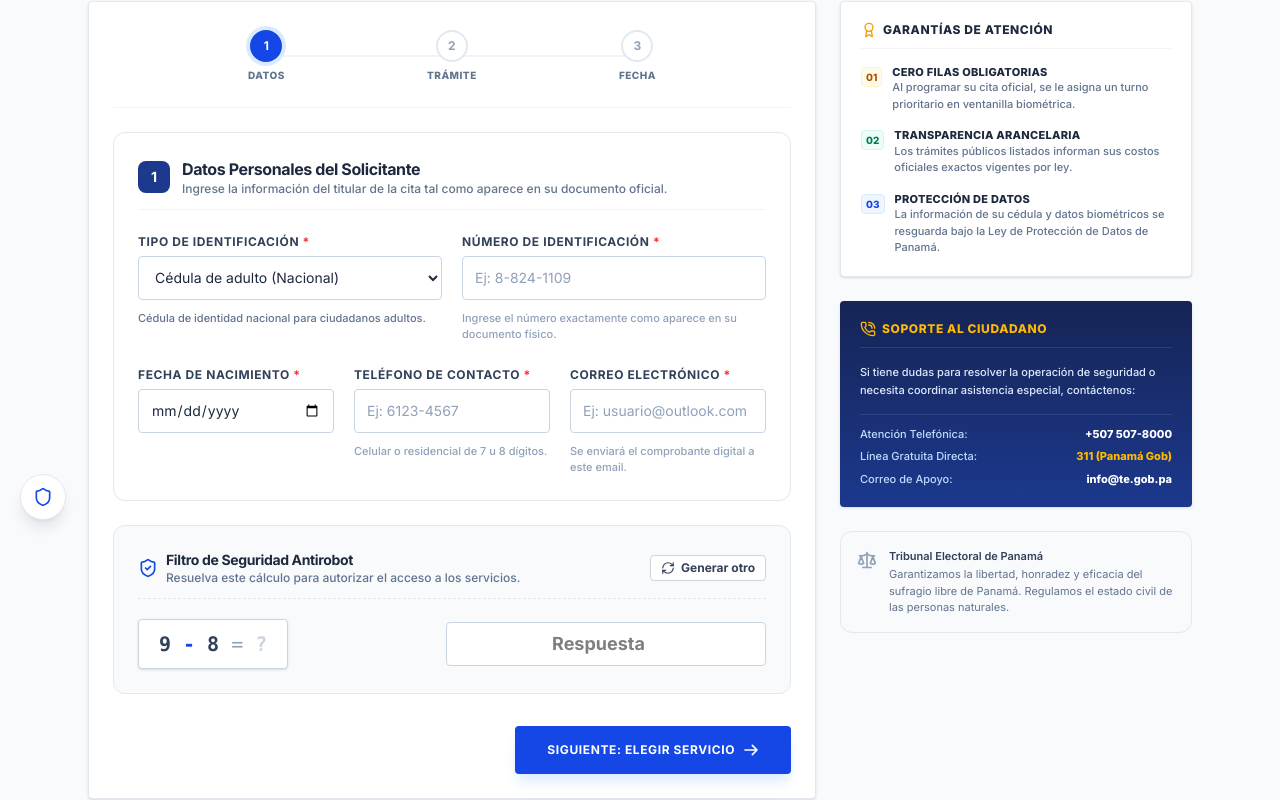
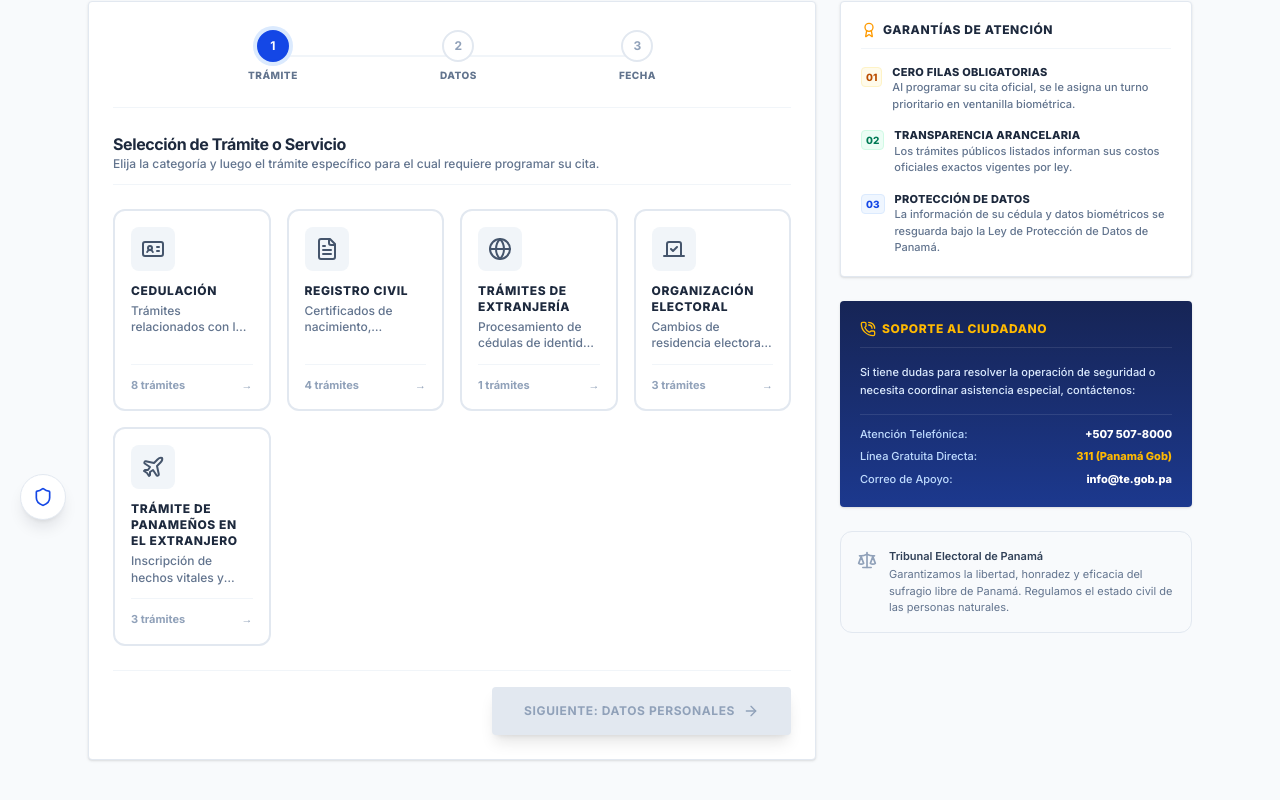
Before and after one commit to oavv03/CitasTE, a React (Vite) app: page / in a window 1280 px wide. Shown: the part 260-1060 px from the top of the page. Built offline with nearby package versions, Linux system fonts and the light colour scheme.

Commit message:
feat: reorder appointment steps
Swap the appointment flow to prioritize service selection before collecting personal information. Update component navigation and step handling accordingly.

```diff
--- a/src/App.tsx
+++ b/src/App.tsx
@@ -98,16 +98,16 @@ export default function App() {
     }
   };
 
-  // Step 1 Completed (Personal Details + Math Captcha)
-  const handleStep1Success = (data: DatosPersonales) => {
-    setDatosPersonales(data);
+  // Step 1 Completed (Service Selection) - Now service is chosen first
+  const handleStep2Success = (categoria: ServicioCategoriaId, subServicioId: string) => {
+    setSelectedCategoria(categoria);
+    setSelectedSubServicioId(subServicioId);
     setCurrentStep(2);
   };
 
-  // Step 2 Completed (Service Selection)
-  const handleStep2Success = (categoria: ServicioCategoriaId, subServicioId: string) => {
-    setSelectedCategoria(categoria);
-    setSelectedSubServicioId(subServicioId);
+  // Step 2 Completed (Personal Details + Math Captcha) - Form details are filled second
+  const handleStep1Success = (data: DatosPersonales) => {
+    setDatosPersonales(data);
     setCurrentStep(3);
   };
 
@@ -257,6 +257,10 @@ export default function App() {
   // Skip step-by-step helper
   const handleNextStepBypass = () => {
     if (currentStep === 1) {
+      setSelectedCategoria('cedulacion');
+      setSelectedSubServicioId('ced_primera_vez');
+      setCurrentStep(2);
+    } else if (currentStep === 2) {
       setDatosPersonales({
         tipoIdentificacion: 'Cedula',
         identificacion: '8-945-904',
@@ -264,10 +268,6 @@ export default function App() {
         telefono: '6612-3456',
         correo: 'oscargave3003@gmail.com'
       });
-      setCurrentStep(2);
-    } else if (currentStep === 2) {
-      setSelectedCategoria('cedulacion');
-      setSelectedSubServicioId('ced_primera_vez');
       setCurrentStep(3);
     } else if (currentStep === 3) {
       handleStep3Success('anc_main', '2026-05-30', '10:00 AM');
@@ -399,12 +399,12 @@ export default function App() {
                       type="button"
                       onClick={() => setCurrentStep(1)}
                       className="flex flex-col items-center gap-1.5 relative z-10 cursor-pointer group focus:outline-none focus:ring-2 focus:ring-blue-500/50 rounded-lg p-1"
-                      title="Ir al Paso 1: Datos Personales"
+                      title="Ir al Paso 1: Selección de Trámite"
                     >
                       <div className={`w-8 h-8 rounded-full border-2 flex items-center justify-center text-xs font-bold transition-all duration-300 group-hover:scale-110 ${getStepIndicatorStyle(1)}`}>
                         {currentStep > 1 ? '✓' : '1'}
                       </div>
-                      <span className="text-[10px] font-extrabold text-slate-500 uppercase tracking-wider group-hover:text-blue-700 transition-colors">Datos</span>
+                      <span className="text-[10px] font-extrabold text-slate-500 uppercase tracking-wider group-hover:text-blue-700 transition-colors">Trámite</span>
                     </button>
 
                     {/* Step 2 badge */}
@@ -412,12 +412,12 @@ export default function App() {
                       type="button"
                       onClick={() => setCurrentStep(2)}
                       className="flex flex-col items-center gap-1.5 relative z-10 cursor-pointer group focus:outline-none focus:ring-2 focus:ring-blue-500/50 rounded-lg p-1"
-                      title="Ir al Paso 2: Selección de Trámite"
+                      title="Ir al Paso 2: Datos Personales"
                     >
                       <div className={`w-8 h-8 rounded-full border-2 flex items-center justify-center text-xs font-bold transition-all duration-300 group-hover:scale-110 ${getStepIndicatorStyle(2)}`}>
                         {currentStep > 2 ? '✓' : '2'}
                       </div>
-                      <span className="text-[10px] font-extrabold text-slate-500 uppercase tracking-wider group-hover:text-blue-700 transition-colors">Trámite</span>
+                      <span className="text-[10px] font-extrabold text-slate-500 uppercase tracking-wider group-hover:text-blue-700 transition-colors">Datos</span>
                     </button>
 
                     {/* Step 3 badge */}
@@ -447,18 +447,18 @@ export default function App() {
                   transition={{ duration: 0.2 }}
                 >
                   {currentStep === 1 && (
-                    <FormularioDatos
-                      initialData={datosPersonales || undefined}
-                      onSuccess={handleStep1Success}
+                    <SeleccionServicio
+                      selectedCategoria={selectedCategoria}
+                      selectedSubServicioId={selectedSubServicioId}
+                      onSelect={handleStep2Success}
                     />
                   )}
 
                   {currentStep === 2 && (
-                    <SeleccionServicio
-                      selectedCategoria={selectedCategoria}
-                      selectedSubServicioId={selectedSubServicioId}
+                    <FormularioDatos
+                      initialData={datosPersonales || undefined}
+                      onSuccess={handleStep1Success}
                       onBack={() => setCurrentStep(1)}
-                      onSelect={handleStep2Success}
                     />
                   )}
 
--- a/src/components/FormularioDatos.tsx
+++ b/src/components/FormularioDatos.tsx
@@ -5,9 +5,10 @@ import { ShieldCheck, RefreshCw, AlertCircle, Sparkles, Check } from 'lucide-rea
 interface FormularioDatosProps {
   initialData?: DatosPersonales;
   onSuccess: (data: DatosPersonales) => void;
+  onBack?: () => void;
 }
 
-export default function FormularioDatos({ initialData, onSuccess }: FormularioDatosProps) {
+export default function FormularioDatos({ initialData, onSuccess, onBack }: FormularioDatosProps) {
   const [tipoIdentificacion, setTipoIdentificacion] = useState<TipoIdentificacion>(
     initialData?.tipoIdentificacion || 'Cedula'
   );
@@ -191,7 +192,7 @@ export default function FormularioDatos({ initialData, onSuccess }: FormularioDa
       <div className="bg-white border border-slate-200 rounded-xl p-5 md:p-6 space-y-6">
         <div className="flex items-center gap-3 border-b border-slate-100 pb-3">
           <div className="w-8 h-8 rounded-lg bg-blue-900 text-white flex items-center justify-center font-bold text-sm">
-            1
+            2
           </div>
           <div>
             <h3 className="text-base font-bold text-slate-800 tracking-tight">Datos Personales del Solicitante</h3>
@@ -393,7 +394,19 @@ export default function FormularioDatos({ initialData, onSuccess }: FormularioDa
         </div>
       </div>
 
-      <div className="flex justify-end pt-2">
+      <div className="flex flex-col sm:flex-row gap-3 justify-between pt-2">
+        {onBack ? (
+          <button
+            type="button"
+            onClick={onBack}
+            className="w-full sm:w-auto h-12 px-6 rounded border border-slate-300 text-slate-700 font-bold uppercase tracking-wider text-xs hover:bg-slate-50 transition cursor-pointer text-center flex items-center justify-center"
+          >
+            Regresar
+          </button>
+        ) : (
+          <div className="hidden sm:block"></div>
+        )}
+
         <button
           type="submit"
           disabled={verifyingPassport}
@@ -406,7 +419,7 @@ export default function FormularioDatos({ initialData, onSuccess }: FormularioDa
             </>
           ) : (
             <>
-              <span>Siguiente: Elegir Servicio</span>
+              <span>Siguiente: Oficina y Fecha</span>
               <svg className="w-4 h-4 text-white" fill="none" stroke="currentColor" viewBox="0 0 24 24">
                 <path strokeLinecap="round" strokeLinejoin="round" strokeWidth="2.5" d="M14 5l7 7m0 0l-7 7m7-7H3" />
               </svg>
--- a/src/components/SeleccionServicio.tsx
+++ b/src/components/SeleccionServicio.tsx
@@ -6,7 +6,7 @@ import { IdCard, FileText, Globe, Vote, ClipboardCheck, Info, ArrowLeft, ArrowRi
 interface SeleccionServicioProps {
   selectedCategoria: ServicioCategoriaId | null;
   selectedSubServicioId: string | null;
-  onBack: () => void;
+  onBack?: () => void;
   onSelect: (categoria: ServicioCategoriaId, subServicioId: string) => void;
 }
 
@@ -54,14 +54,16 @@ export default function SeleccionServicio({
   return (
     <div className="space-y-6">
       <div className="flex items-center gap-3 border-b border-slate-100 pb-3">
+        {onBack && (
           <button
             type="button"
             onClick={onBack}
             className="p-1.5 rounded hover:bg-slate-100 text-slate-500 hover:text-slate-800 transition cursor-pointer border border-slate-200"
-          title="Regresar a datos personales"
+            title="Regresar al paso anterior"
           >
             <ArrowLeft className="w-5 h-5" />
           </button>
+        )}
         <div>
           <h3 className="text-base font-bold text-slate-800 tracking-tight">Selección de Trámite o Servicio</h3>
           <p className="text-xs text-slate-500 font-medium">
@@ -192,6 +194,7 @@ export default function SeleccionServicio({
 
       {/* Actions */}
       <div className="flex flex-col sm:flex-row gap-3 justify-between pt-4 border-t border-slate-100">
+        {onBack ? (
           <button
             type="button"
             onClick={onBack}
@@ -199,6 +202,9 @@ export default function SeleccionServicio({
           >
             Regresar
           </button>
+        ) : (
+          <div className="hidden sm:block"></div>
+        )}
 
         <button
           type="button"
@@ -210,7 +216,7 @@ export default function SeleccionServicio({
               : 'bg-slate-200 text-slate-400 cursor-not-allowed'
           }`}
         >
-          <span>Siguiente: Agendar Cita</span>
+          <span>Siguiente: Datos Personales</span>
           <ArrowRight className="w-4 h-4" />
         </button>
       </div>
```
Lines whose indentation alone changed are shown as unchanged.
